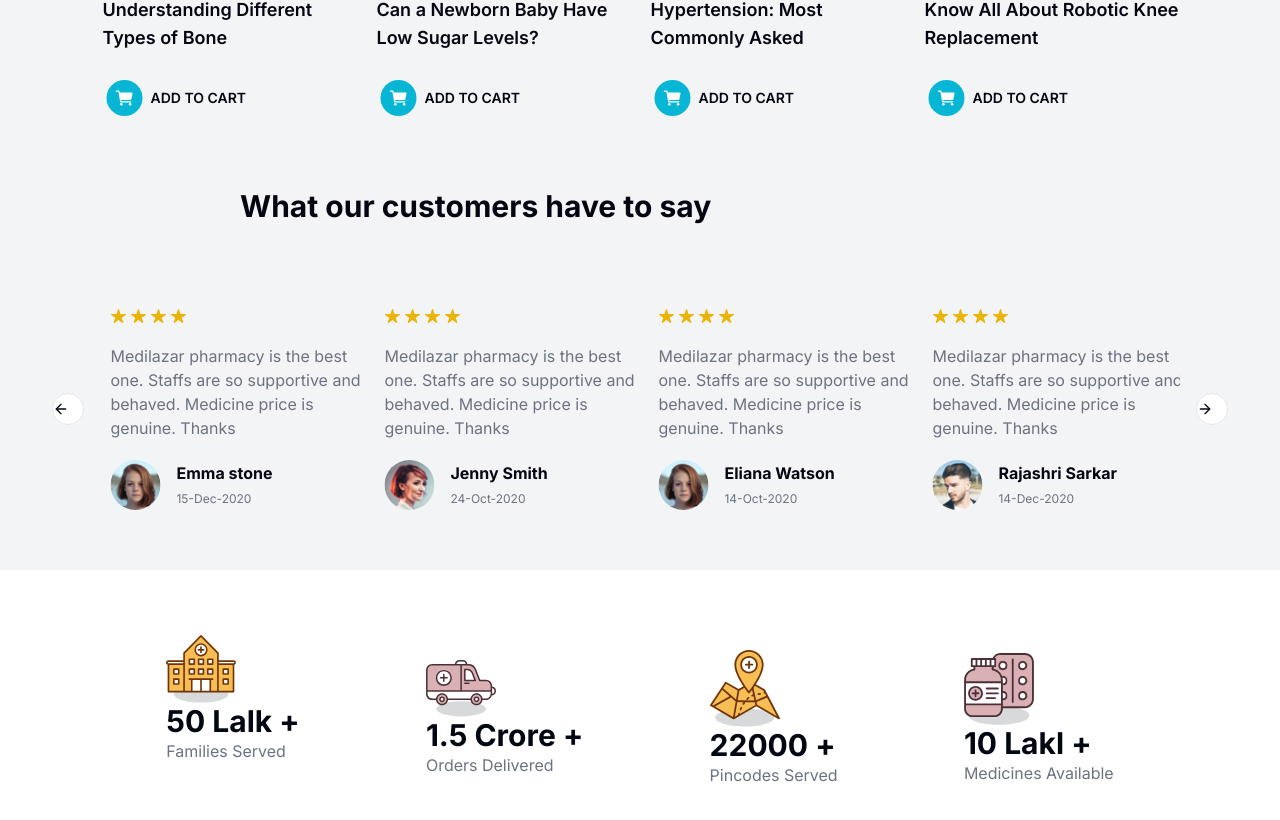
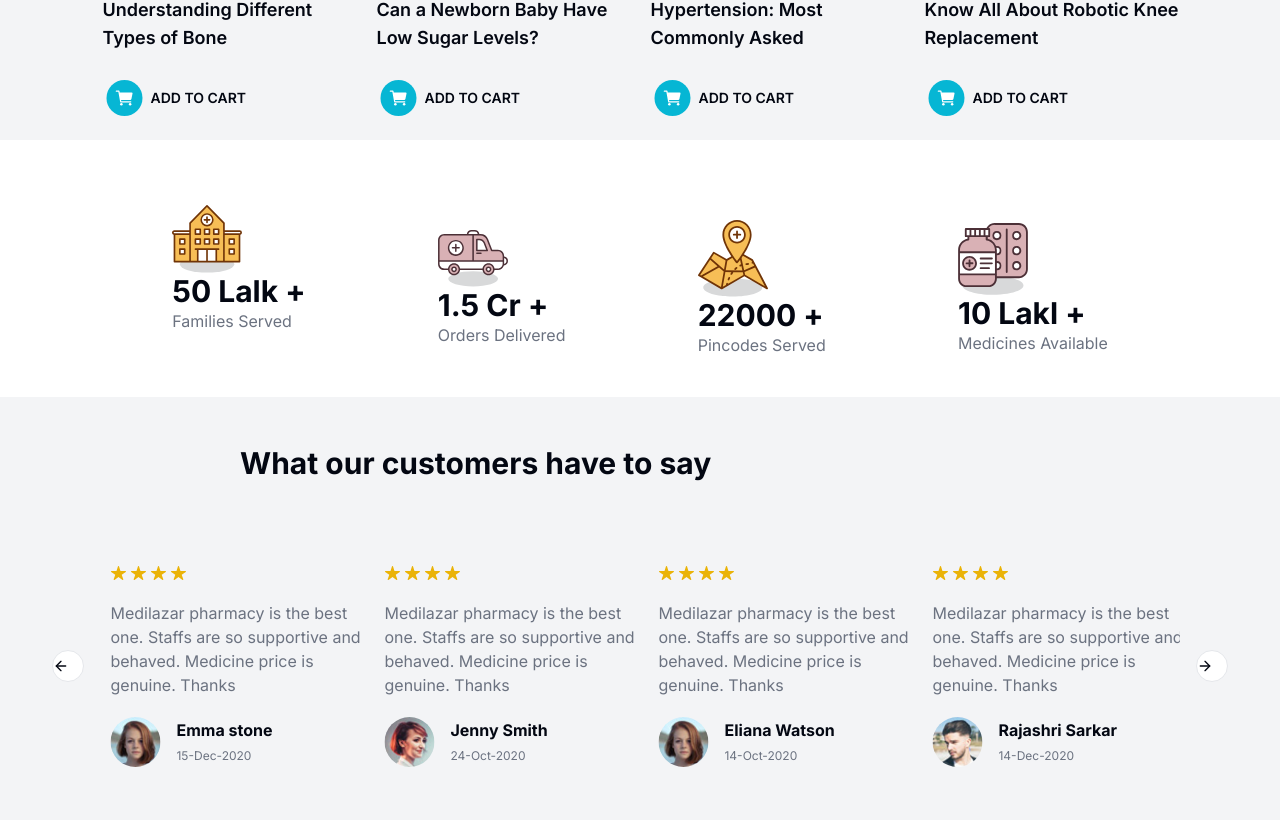
Before and after one commit to lakshya104/nextjs-pharmacy, a Next.js app: page / in a window 1280 px wide. Shown: the part 4692-5512 px from the top of the page. Built offline with nearby package versions, Linux system fonts and the light colour scheme.

Commit message:
Final commit 24 Jan

```diff
--- a/app/components/CounterComponent.tsx
+++ b/app/components/CounterComponent.tsx
@@ -199,7 +199,7 @@
               <div className="counter__items__name">
                 <a href="">
                   <h3 className="text-3xl font-bold hover:text-cyan-500">
-                    1.5 Crore +
+                    1.5 Cr +
                   </h3>
                 </a>
                 <p className="text-gray-500">Orders Delivered</p>
--- a/app/page.tsx
+++ b/app/page.tsx
@@ -22,8 +22,8 @@
       <PopularCategories />
       <TrendingProduct />
       <Blog />
+      <CounterComponent />
       <Feedback />
-      <CounterComponent />
     </>
   );
 }
```
